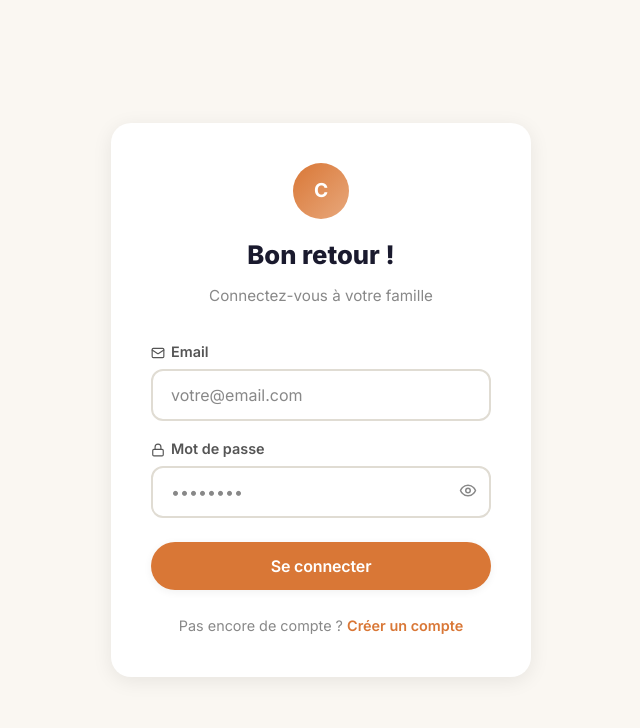
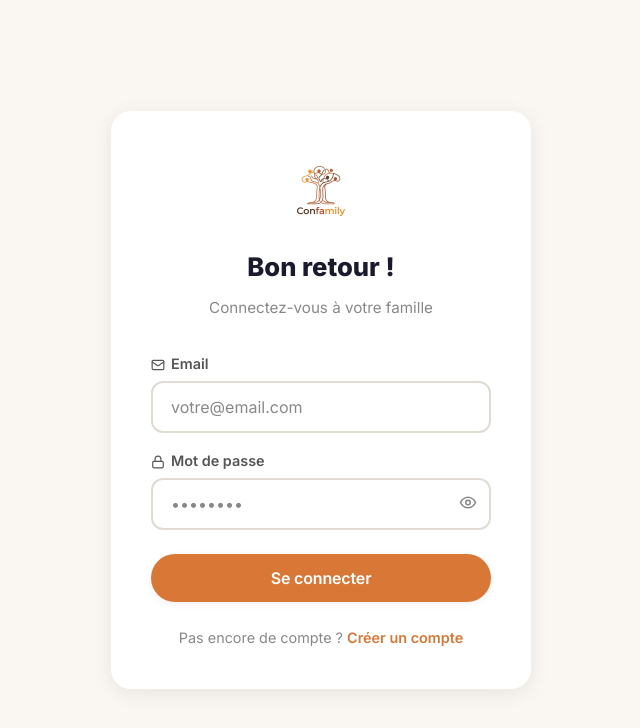
Before and after one commit to nemgp/Confamily, a React (Vite) app: page /#/login in a window 1280 px wide. Shown: the top 728 px of the page, without its empty margins (319-959 px from the left). Built offline with nearby package versions, Linux system fonts and the light colour scheme.

Commit message:
Show actual logo on Auth Pages (Login & Register)

```diff
--- a/src/pages/LoginPage.tsx
+++ b/src/pages/LoginPage.tsx
@@ -21,7 +21,7 @@ export function LoginPage() {
     <div style={{ minHeight: '100vh', display: 'flex', alignItems: 'center', justifyContent: 'center', padding: '20px', background: 'var(--bg)' }}>
       <div className="card card-elevated animate-slide" style={{ width: '100%', maxWidth: '420px', padding: '40px' }}>
         <div style={{ textAlign: 'center', marginBottom: '32px' }}>
-          <div className="avatar avatar-lg" style={{ margin: '0 auto 16px' }}>C</div>
+          <img src="/Confamily/logo.png" alt="Confamily Logo" style={{ display: 'block', width: 80, height: 80, borderRadius: 16, objectFit: 'cover', margin: '0 auto 16px' }} />
           <h1 style={{ fontSize: '1.6rem', fontWeight: 800, marginBottom: '8px' }}>Bon retour !</h1>
           <p style={{ color: 'var(--text-muted)', fontSize: '0.95rem' }}>Connectez-vous à votre famille</p>
         </div>
@@ -66,7 +66,7 @@ export function RegisterPage() {
     <div style={{ minHeight: '100vh', display: 'flex', alignItems: 'center', justifyContent: 'center', padding: '20px', background: 'var(--bg)' }}>
       <div className="card card-elevated animate-slide" style={{ width: '100%', maxWidth: '420px', padding: '40px' }}>
         <div style={{ textAlign: 'center', marginBottom: '32px' }}>
-          <div className="avatar avatar-lg" style={{ margin: '0 auto 16px' }}>C</div>
+          <img src="/Confamily/logo.png" alt="Confamily Logo" style={{ display: 'block', width: 80, height: 80, borderRadius: 16, objectFit: 'cover', margin: '0 auto 16px' }} />
           <h1 style={{ fontSize: '1.6rem', fontWeight: 800, marginBottom: '8px' }}>Créer votre famille</h1>
           <p style={{ color: 'var(--text-muted)', fontSize: '0.95rem' }}>Rejoignez Confamily gratuitement</p>
         </div>
```
